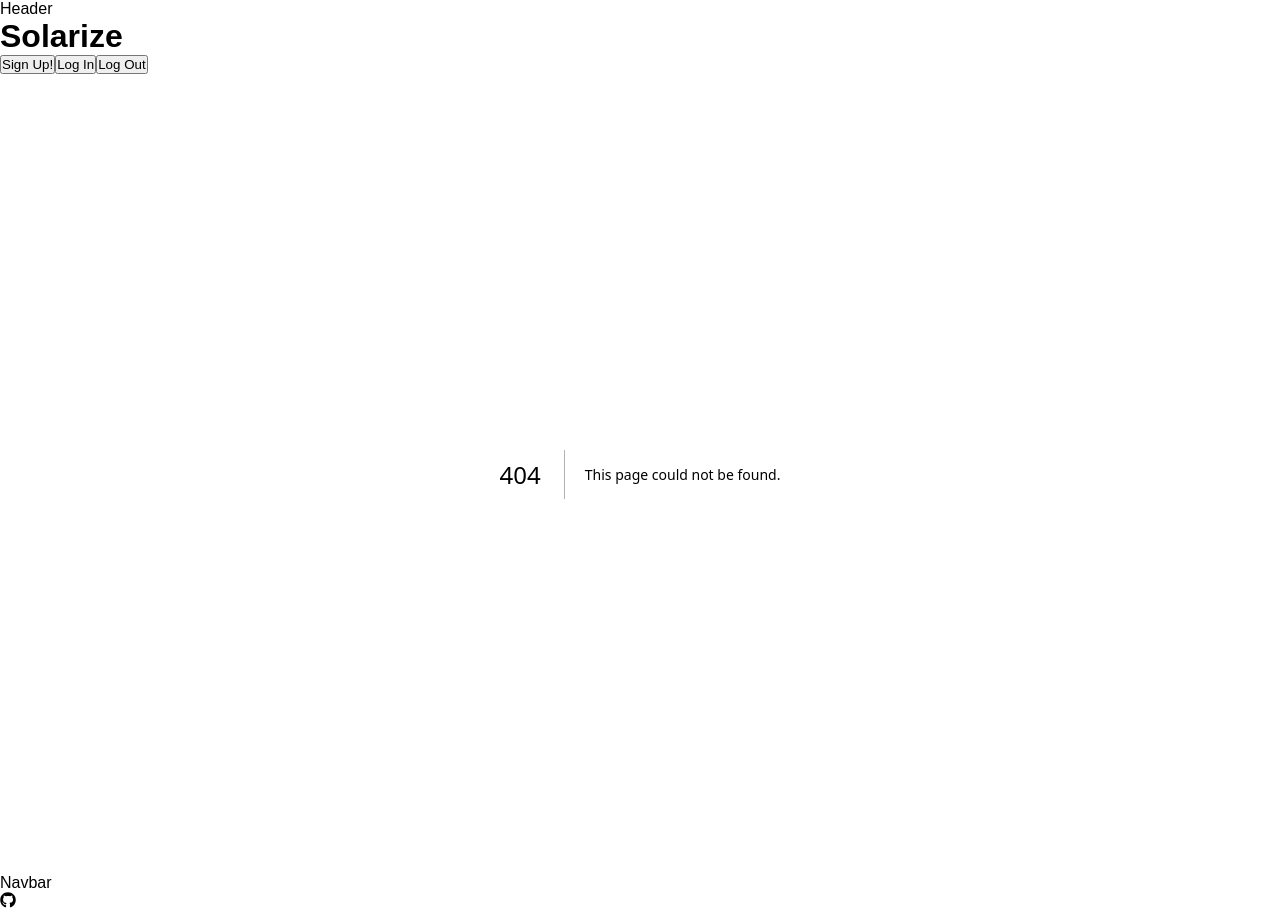
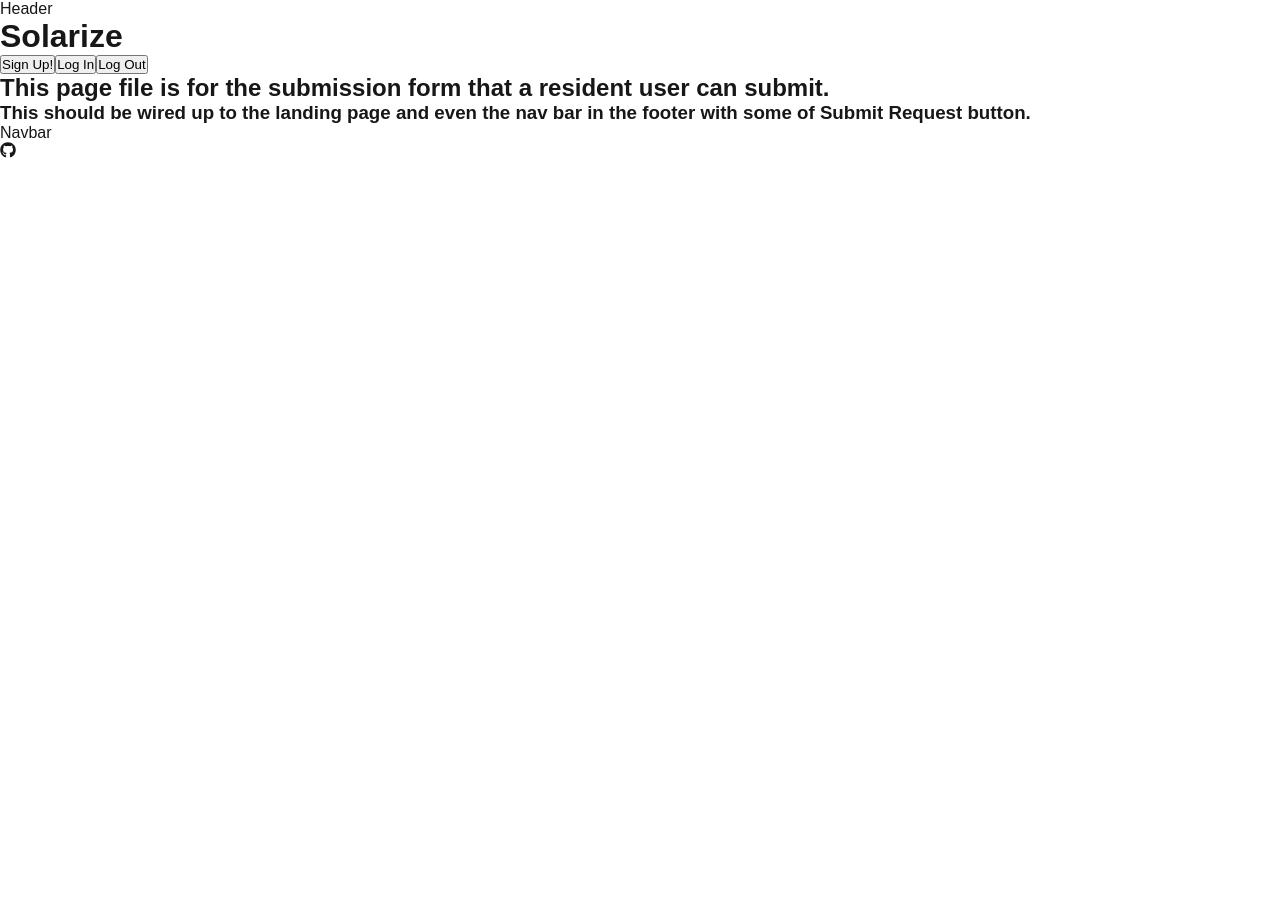
Before and after one commit to chingu-voyages/v52-tier3-team-38, a Next.js app: page /user/1/submit-request in a window 1280 px wide. Before the commit this address had no page. After the commit the page ends 800 px from the top, so only its background shows below. Built offline with nearby package versions, Linux system fonts and the light colour scheme.

Commit message:
Add empty submit request page component for resident user submissions.

```diff
--- /dev/null
+++ b/src/app/user/[_id]/submit-request/page.js
@@ -0,0 +1,12 @@
+import React from 'react'
+
+const page = () => {
+  return (
+    <div>
+    <h2>This page file is for the submission form that a resident user can submit.</h2>
+    <h3>This should be wired up to the landing page and even the nav bar in the footer with some of Submit Request button.</h3>
+    </div>
+  )
+}
+
+export default page
```
